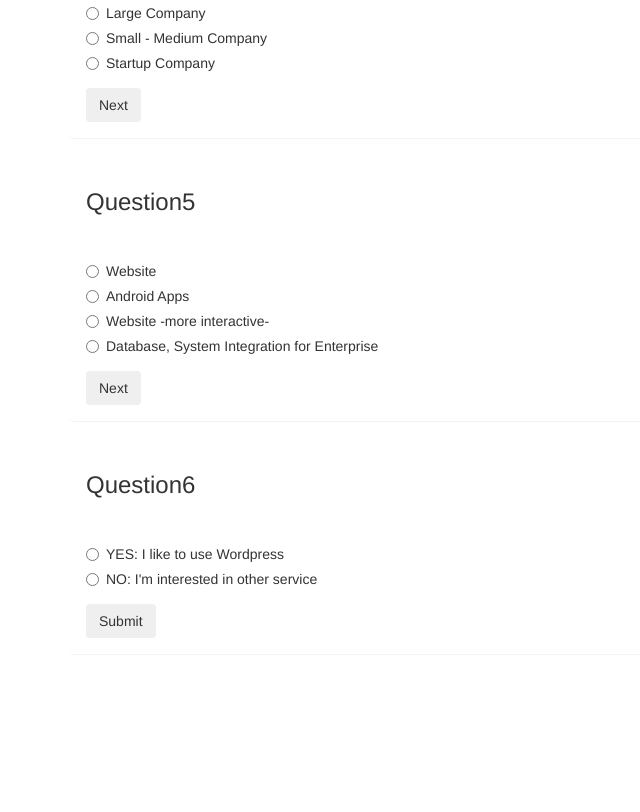
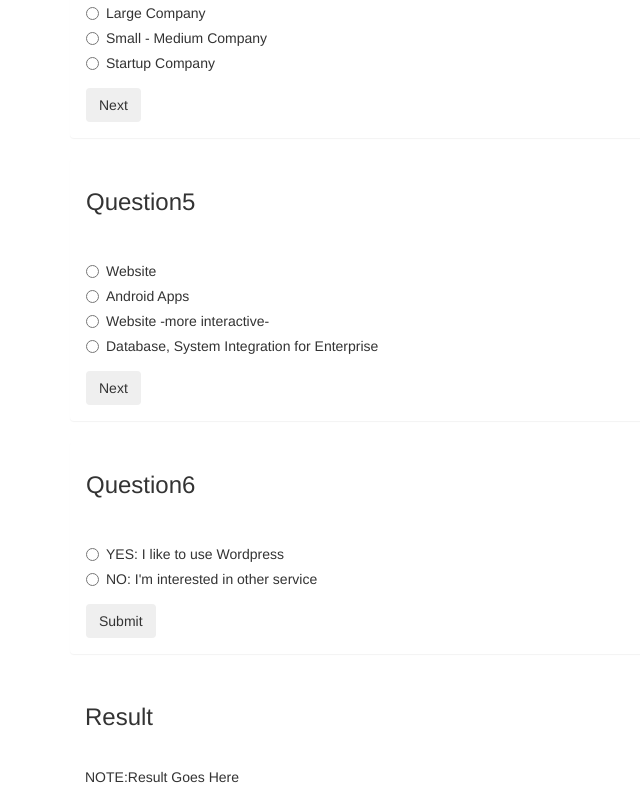
Before and after one commit to KNaka88/tracksuggester, a plain HTML site: page index.html in a window 1280 px wide. Shown: the part 1029-1841 px from the top of the page, without its empty margins (0-640 px from the left). Before the commit the page ends 1703 px from the top, so only its background shows below. Drawn offline with Linux system fonts and the light colour scheme.

Commit message:
It will add Result section on index.html

```diff
--- a/index.html
+++ b/index.html
@@ -217,6 +217,15 @@
         </div><!-- End of Question6 -->
 
 
+        <!-- Result Section -->
+        <div id="result">
+          <div class="panel-heading">
+            <h3>Result</h3>
+          </div>
+          <div class="panel-body">
+            <p>NOTE:Result Goes Here</p>
+          </div>
+        </div>
       </div> <!-- End of Container -->
     </body>
 </html>
```
